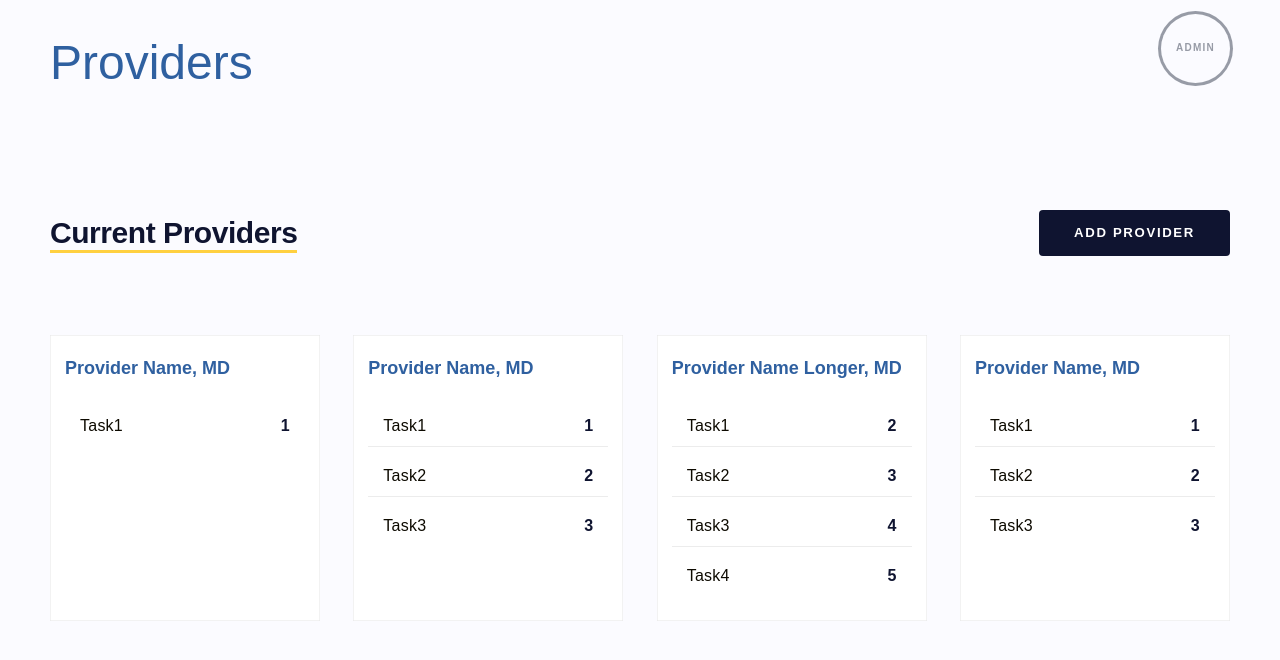
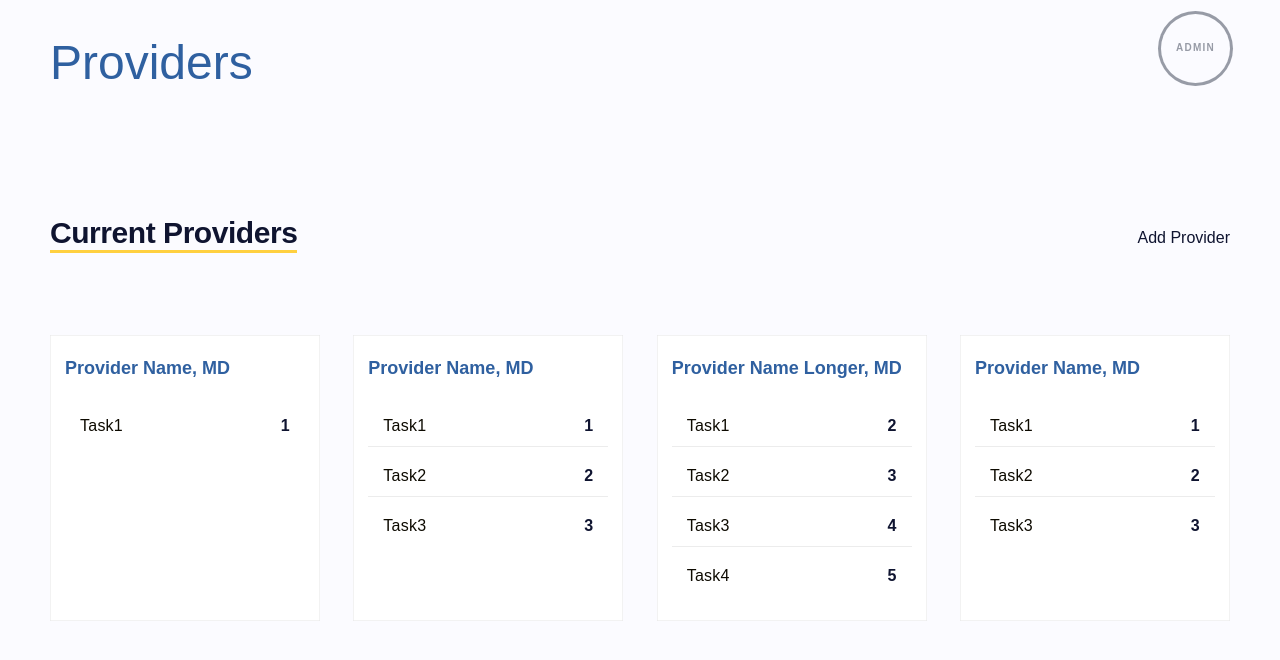
Before and after one commit to silenceonthelam/galileo-takehome, a React (Vite) app: page / in a window 1280 px wide. Shown: the top 660 px of the page. Built offline with nearby package versions, Linux system fonts and the light colour scheme.

Commit message:
Style tweaks

```diff
--- a/src/styles/main.css
+++ b/src/styles/main.css
@@ -62,11 +62,7 @@ body {
 }
 
 .page {
-  /*align-items: baseline;*/
-    /*background-color: rgba(0,0,0,.05);*/
-  /*display: flex;*/
   height: 100%;
-  /*justify-content: space-between;*/
   padding: 3.5rem 5rem;
   position: relative;
 }
@@ -85,23 +81,7 @@ body {
   line-height: normal;
   margin: 3.5rem 0;
 }
-  .modal__trigger {
-    align-self: center;
-    background-color: var(--dark-blue);
-    border-radius: 4px;
-    color: var(--white);
-    font-size: 82.5%;
-    font-weight: 600;
-    letter-spacing: 0.125em;
-    line-height: 3.5em;
-    padding: 0 3.5rem;
-    text-transform: uppercase;
-    transition: .5s;
-  }
-  .modal__trigger:hover {
-    background-color: var(--mid-blue);
-    transition: .35s;
-  }
+
 .providers {}
 .provider--nope {
   font-size: 18px;
@@ -124,18 +104,12 @@ body {
   padding: 0 1.5rem 1.5rem;
 }
 .provider__name {
-    /*background-color: rgba(0,0,0,.05);*/
   color: var(--mid-blue);
   font-size: 18px;
   font-weight: 600;
   letter-spacing: normal;
-  /*line-height: normal;*/
   line-height: 36px;
-    /*margin-bottom: 3.5rem;*/
   margin-bottom: 2rem;
-    /*margin-bottom: 1.5rem;*/
-  /*margin-top: 3.5rem;*/
-    /*margin-top: 2rem;*/
   margin-top: 1.5rem;
   max-width: 250px;
   overflow: hidden;
@@ -144,12 +118,10 @@ body {
 }
 .tasks {}
 .task {
-    /*background-color: rgba(0,0,0,.03);*/
   box-shadow: 0 .5px 0 0 rgba(0,0,0,.15);
   display: flex;
   justify-content: space-between;
   line-height: 30px;
-    margin: 1.5rem 0;
   margin: 1rem 0;
   padding: .5rem 1.5rem .5rem;
 }
```
Lines whose indentation alone changed are shown as unchanged.
